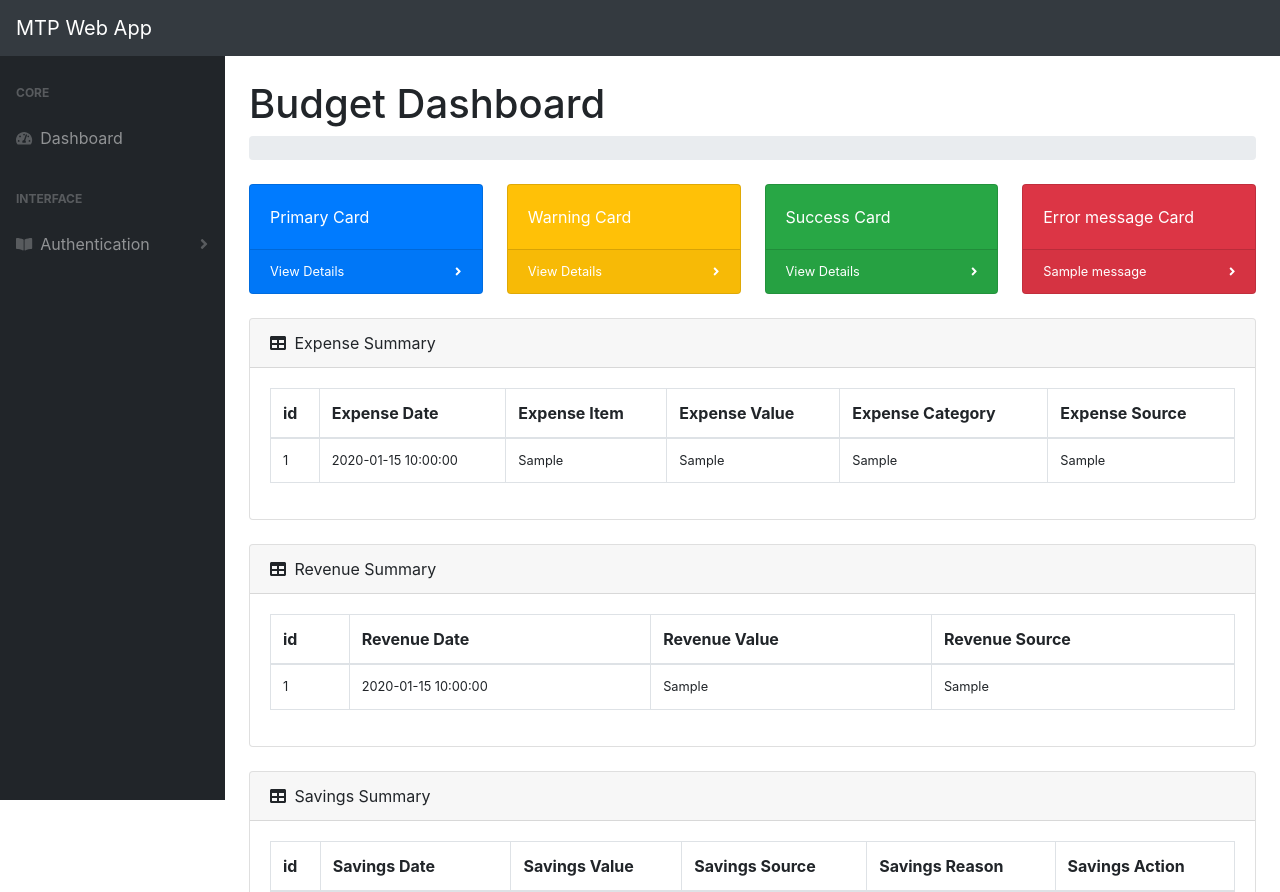
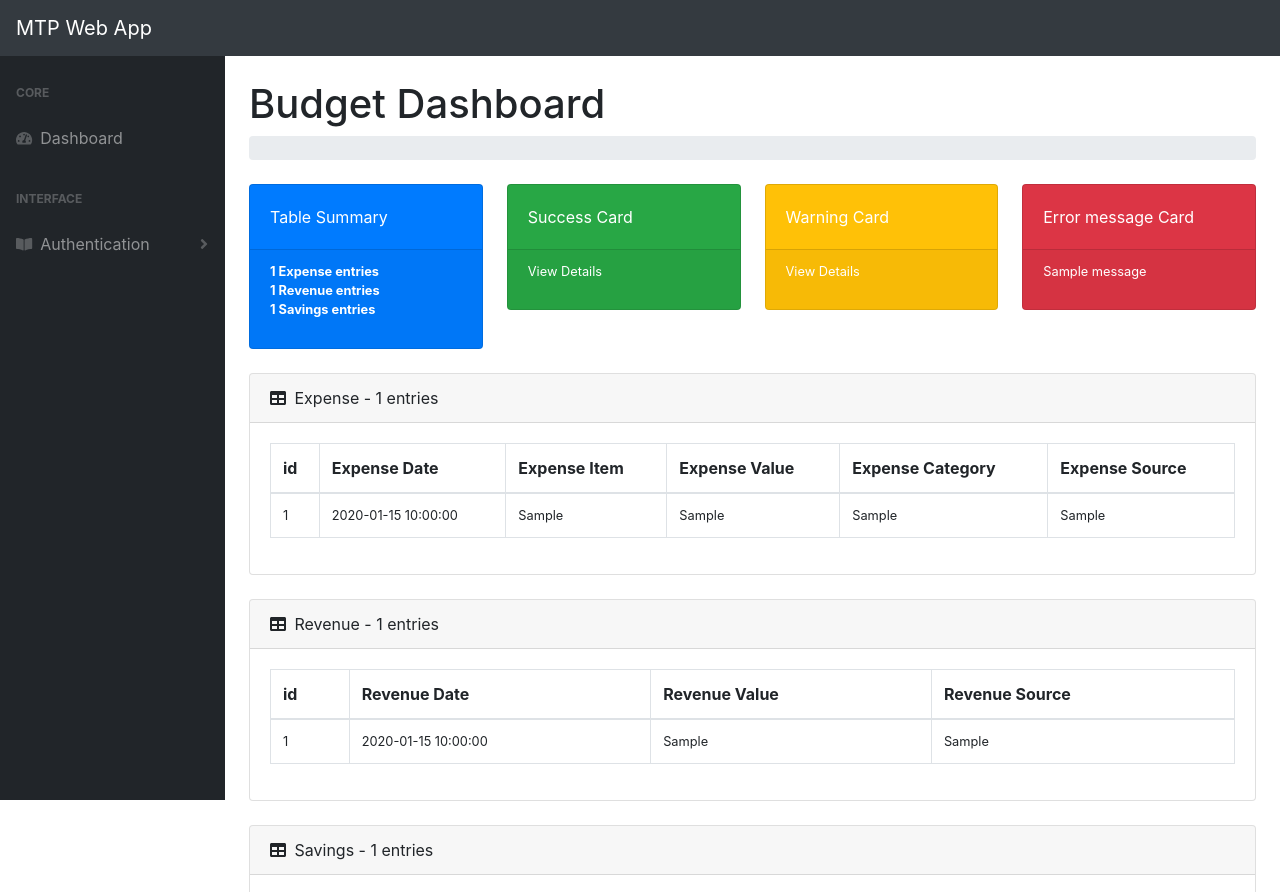
Before and after one commit to IulianIV/mtp, a Flask app: template mtp/templates/budget/summary.html in a window 1280 px wide. Shown: the top 892 px of the page. Run offline with Flask 2, Linux system fonts and the light colour scheme; the template is opened without the code that fills it: most values are stand-ins (such as "Sample title", 1, 10 or a date in 2020); one stand-in notice (Sample message) is shown; lists and menus that the app fills with data are empty; some libraries are stand-ins or nearby versions.

Commit message:
Small visualization changes. Added Error reporting.

```diff
--- a/mtp/templates/budget/summary.html
+++ b/mtp/templates/budget/summary.html
@@ -64,10 +64,20 @@
 <div class="row">
     <div class="col-xl-3 col-md-6">
         <div class="card bg-primary text-white mb-4">
-            <div class="card-body">Primary Card</div>
+            <div class="card-body">Table Summary</div>
             <div class="card-footer d-flex align-items-center justify-content-between">
-                <a class="small text-white stretched-link" href="#">View Details</a>
-                <div class="small text-white"><i class="fas fa-angle-right"></i></div>
+                <p class="small text-white stretched-link">
+                    <strong>{{ table_counts.get('expense_count') }} Expense entries</strong><br />
+                    <strong>{{ table_counts.get('revenue_count') }} Revenue entries</strong><br />
+                    <strong>{{ table_counts.get('savings_count') }} Savings entries</strong></p>
+            </div>
+        </div>
+    </div>
+    <div class="col-xl-3 col-md-6">
+        <div class="card bg-success text-white mb-4">
+            <div class="card-body">Success Card</div>
+            <div class="card-footer d-flex align-items-center justify-content-between">
+                <p class="small text-white stretched-link">View Details</p>
             </div>
         </div>
     </div>
@@ -75,17 +85,7 @@
         <div class="card bg-warning text-white mb-4">
             <div class="card-body">Warning Card</div>
             <div class="card-footer d-flex align-items-center justify-content-between">
-                <a class="small text-white stretched-link" href="#">View Details</a>
-                <div class="small text-white"><i class="fas fa-angle-right"></i></div>
-            </div>
-        </div>
-    </div>
-    <div class="col-xl-3 col-md-6">
-        <div class="card bg-success text-white mb-4">
-            <div class="card-body">Success Card</div>
-            <div class="card-footer d-flex align-items-center justify-content-between">
-                <a class="small text-white stretched-link" href="#">View Details</a>
-                <div class="small text-white"><i class="fas fa-angle-right"></i></div>
+                <p class="small text-white stretched-link">View Details</p>
             </div>
         </div>
     </div>
@@ -93,10 +93,15 @@
         <div class="card bg-danger text-white mb-4">
             <div class="card-body">Error message Card</div>
             <div class="card-footer d-flex align-items-center justify-content-between">
-                {% for message in get_flashed_messages() %}
-                <a class="small text-white stretched-link" href="#">{{ message }}</a>
+                {% with errors = get_flashed_messages() %}
+                {% if errors %}
+                {% for error in errors %}
+                <p class="small text-white stretched-link">{{ error }}</p>
                 {% endfor %}
-                <div class="small text-white"><i class="fas fa-angle-right"></i></div>
+                {% else %}
+                <p class="small text-white stretched-link">View Details</p>
+                {% endif %}
+                {% endwith %}
             </div>
         </div>
     </div>
@@ -108,7 +113,7 @@
 <div class="card mb-4">
     <div class="card-header">
         <i class="fas fa-table mr-1"></i>
-        Expense Summary
+        Expense - {{ table_counts.get('expense_count') }} entries
     </div>
     <div class="card-body">
         <div class="table-responsive">
@@ -142,7 +147,7 @@
 <div class="card mb-4">
     <div class="card-header">
         <i class="fas fa-table mr-1"></i>
-        Revenue Summary
+        Revenue - {{ table_counts.get('revenue_count') }} entries
     </div>
     <div class="card-body">
         <div class="table-responsive">
@@ -172,7 +177,7 @@
 <div class="card mb-4">
     <div class="card-header">
         <i class="fas fa-table mr-1"></i>
-        Savings Summary
+        Savings - {{ table_counts.get('savings_count') }} entries
     </div>
     <div class="card-body">
         <div class="table-responsive">
```
Also changed, not shown: mtp/templates/budget/utilities.html (+16 -7 lines).
